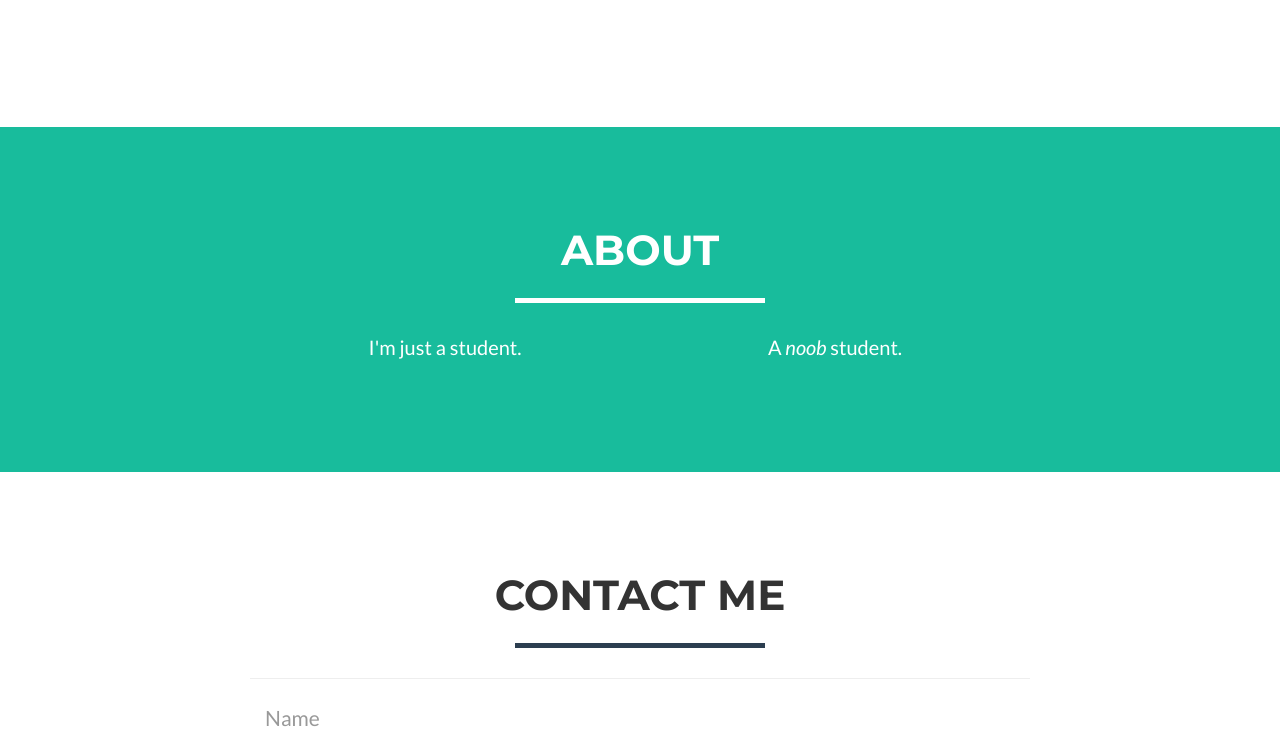
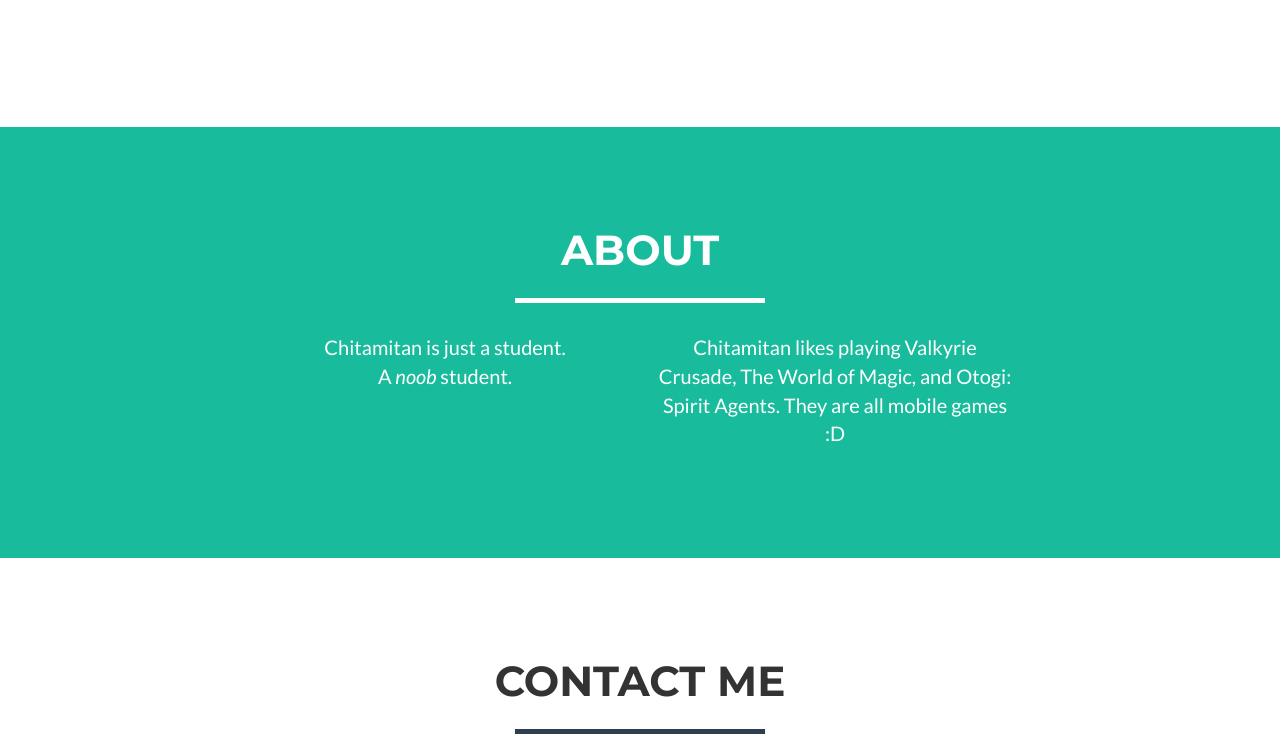
Before and after one commit to chitamitan/chitamitan.github.io, a website: page index.html in a window 1280 px wide. Shown: the part 1409-2157 px from the top of the page. Drawn offline with nearby package versions, Linux system fonts and the light colour scheme; files whose address does not match are found by name.

Commit message:
Update index.html

```diff
--- a/index.html
+++ b/index.html
@@ -71,7 +71,7 @@
         <div class="container">
             <div class="row">
                 <div class="col-lg-12">
-                    <img class="img-responsive" src="img/drankface.png" alt="">
+                    <img class="img-responsive" src="drankface.png" alt="twom_drunkface">
                     <div class="intro-text">
                         <span class="name">chitamitan</span>
                         <hr class="star-light">
@@ -167,10 +167,10 @@
             </div>
             <div class="row">
                 <div class="col-lg-4 col-lg-offset-2">
-                    <p style="text-align: center">I'm just a student.</p>
+                    <p style="text-align: center">Chitamitan is just a student. <br>A <em>noob</em> student.</p>
                 </div>
                 <div class="col-lg-4">
-                    <p style="text-align: center">A <em>noob</em> student.</p>
+                    <p style="text-align: center">Chitamitan likes playing Valkyrie Crusade, The World of Magic, and Otogi: Spirit Agents. They are all mobile games :D</p>
                 </div>
             </div>
         </div>
```
